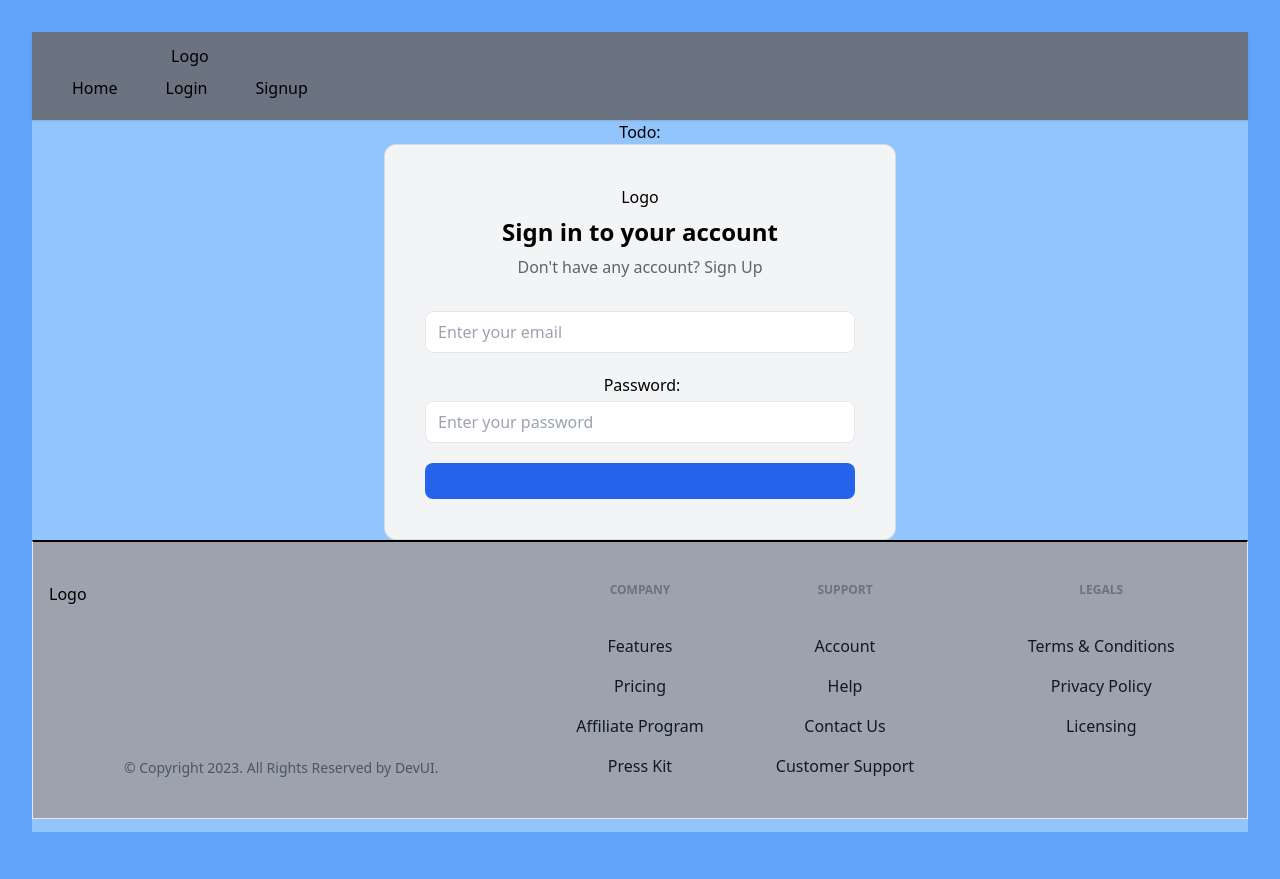
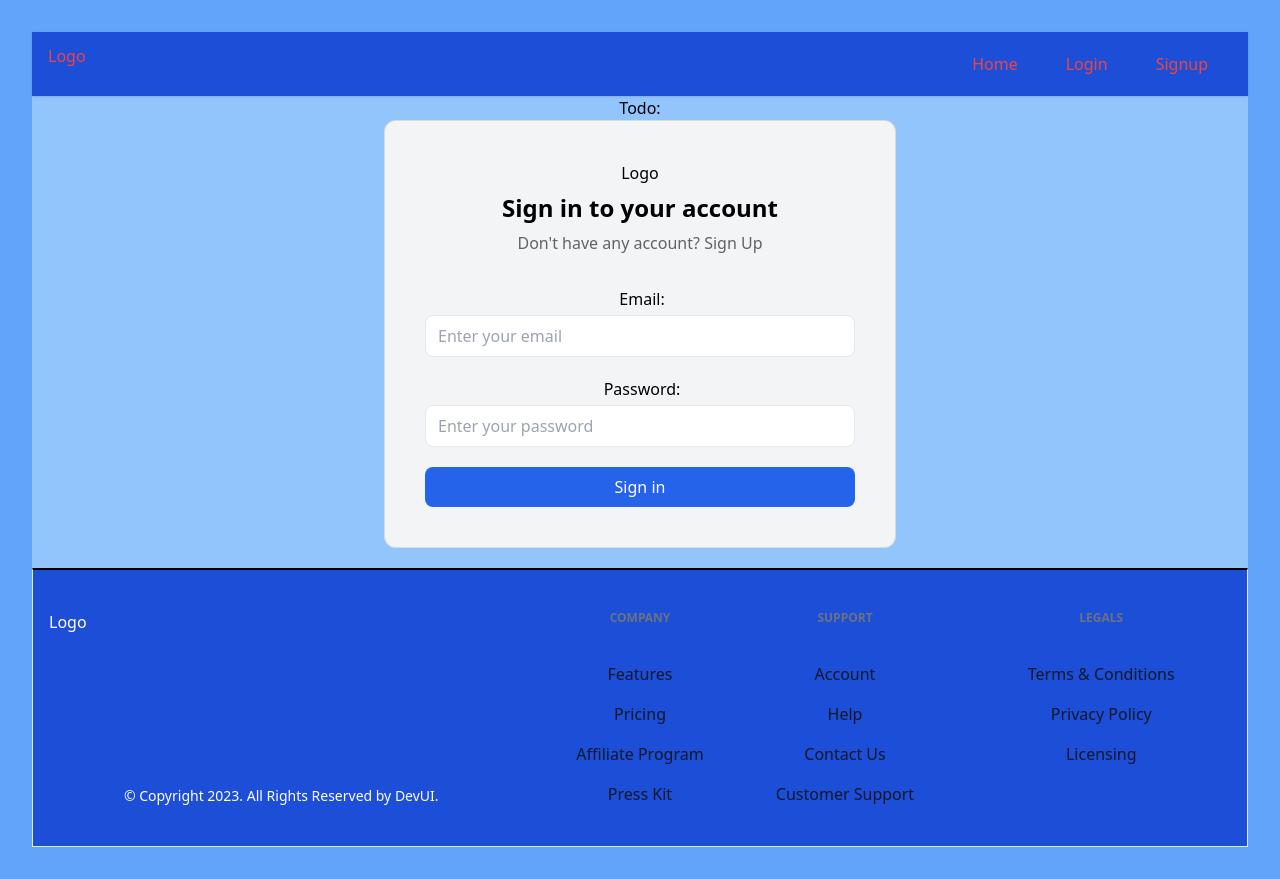
Before and after one commit to imkrprashant18/ReactForInternship-Job, a React (Vite) app in the folder megaBlogWithAppWrite/: page /login in a window 1280 px wide. Built offline with nearby package versions, Linux system fonts and the light colour scheme; no server answers.

Commit message:
able to build SingUp/Login/LogOut

```diff
--- a/megaBlogWithAppWrite/src/components/Button.jsx
+++ b/megaBlogWithAppWrite/src/components/Button.jsx
@@ -12,6 +12,8 @@ export default function Button({
     <button
       className={`px-4 py-2 min-h-9 rounded-lg ${bgColor} ${textColor} ${className}`}
       {...props}
-    ></button>
+    >
+      {children}
+    </button>
   );
 }
--- a/megaBlogWithAppWrite/src/components/Footer/Footer.jsx
+++ b/megaBlogWithAppWrite/src/components/Footer/Footer.jsx
@@ -3,7 +3,7 @@ import { Link } from "react-router-dom";
 import Logo from "../Logo";
 function Footer() {
   return (
-    <section className="relative overflow-hidden py-10 bg-gray-400 border border-t-2 border-t-black">
+    <section className="relative overflow-hidden py-10 bg-blue-700 border text-white border-t-2 border-t-black">
       <div className="relative z-10 mx-auto max-w-7xl px-4">
         <div className="-m-6 flex flex-wrap">
           <div className="w-full p-6 md:w-1/2 lg:w-5/12">
@@ -12,7 +12,7 @@ function Footer() {
                 <Logo width="100px" />
               </div>
               <div>
-                <p className="text-sm text-gray-600">
+                <p className="text-sm text-white">
                   &copy; Copyright 2023. All Rights Reserved by DevUI.
                 </p>
               </div>
--- a/megaBlogWithAppWrite/src/components/Header/Header.jsx
+++ b/megaBlogWithAppWrite/src/components/Header/Header.jsx
@@ -35,14 +35,16 @@ function Header() {
     },
   ];
   return (
-    <header className="py-3 shadow bg-gray-500">
+    <header className="py-3 shadow bg-blue-700 ">
       <Container>
-        <nav className="flex">
+        <nav className="flex text-red-500">
           <div className="mr-4">
             <Link to="/">
               <Logo width="70px" />
             </Link>
-            <ul className="flex ml-auto">
+          </div>
+
+          <ul className="flex  ml-auto">
             {navItems.map((item) =>
               item.active ? (
                 <li key={item.name}>
@@ -61,7 +63,6 @@ function Header() {
               </li>
             )}
           </ul>
-          </div>
         </nav>
       </Container>
     </header>
--- a/megaBlogWithAppWrite/src/components/Login.jsx
+++ b/megaBlogWithAppWrite/src/components/Login.jsx
@@ -27,7 +27,7 @@ function Login() {
     }
   };
   return (
-    <div className="flex items-center justify-center w-full">
+    <div className="flex items-center justify-center w-full mb-5">
       <div
         className={`mx-auto w-full max-w-lg bg-gray-100 rounded-xl p-10 border border-black/10`}
       >
@@ -52,7 +52,7 @@ function Login() {
         <form onSubmit={handleSubmit(login)} className="mt-8">
           <div className="space-y-5">
             <Input
-              lable="Email:"
+              label="Email:"
               placeholder="Enter your email"
               type="email"
               {...register("email", {
```
Lines whose indentation alone changed are shown as unchanged.
